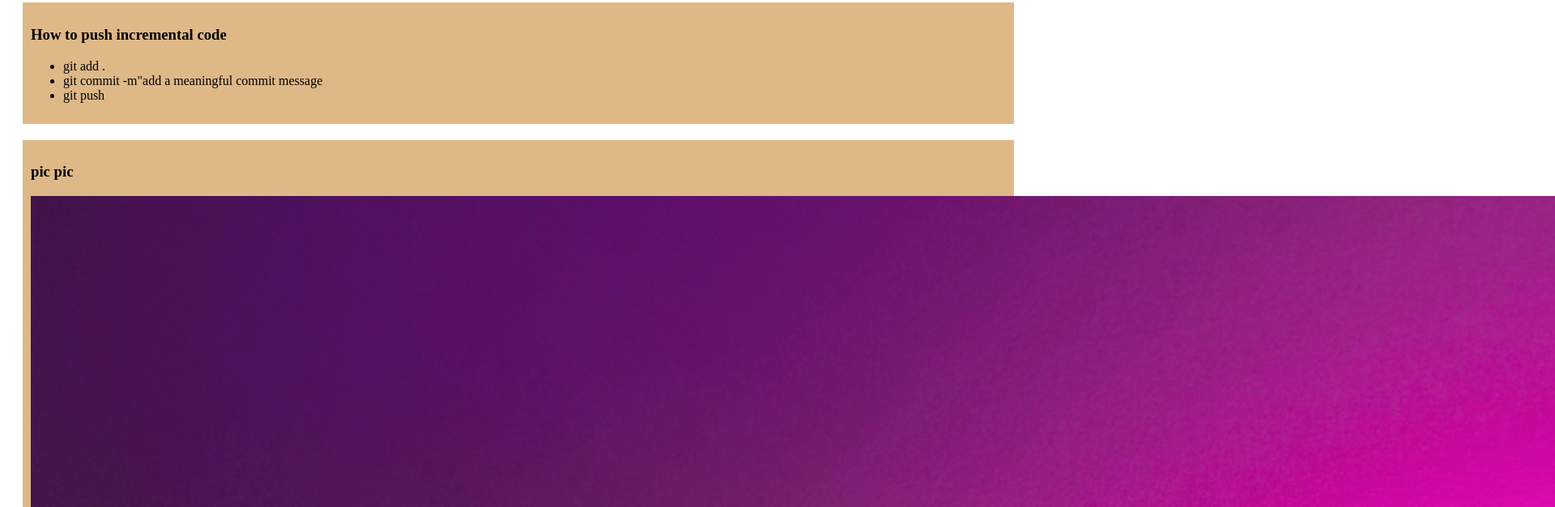
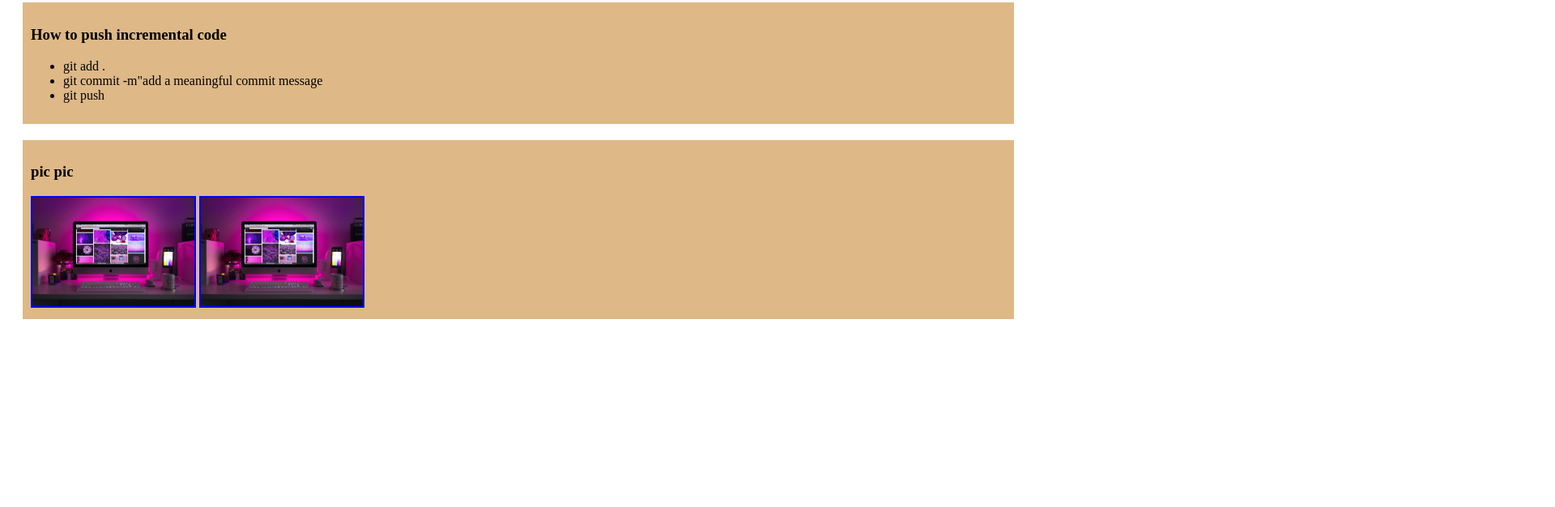
Before and after one commit to Afrin-bd/Afrin-first-github-repo, a plain HTML site: page index.html in a window 1280 px wide. Shown: the part 471-1097 px from the top of the page at 81% size, 1920 px wide, since content can reach past the window. After the commit the page ends 885 px from the top, so only its background shows below. Drawn offline with Linux system fonts and the light colour scheme.

Commit message:
added fifth image

```diff
--- a/index.html
+++ b/index.html
@@ -32,6 +32,7 @@
     <div>
       <h3>pic pic </h3>
       <img src="img/pexels-designecologist-1779487.jpg" alt="img">
+      <img src="img/pexels-designecologist-1779487.jpg" alt="">
     </div>
   </body>
 </html>
--- a/styles/blog.css
+++ b/styles/blog.css
@@ -3,3 +3,8 @@ div{
   padding: 10px;
   margin:20px;
 }
+
+img{
+  width:200px;
+  border: 2px solid blue;
+}
```
Also changed, not shown: img/4194759754_7fc004263e_b.jpg (added).
